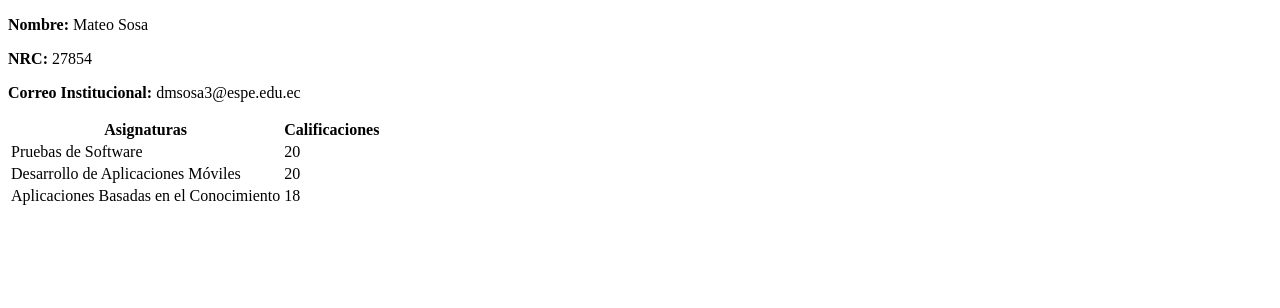
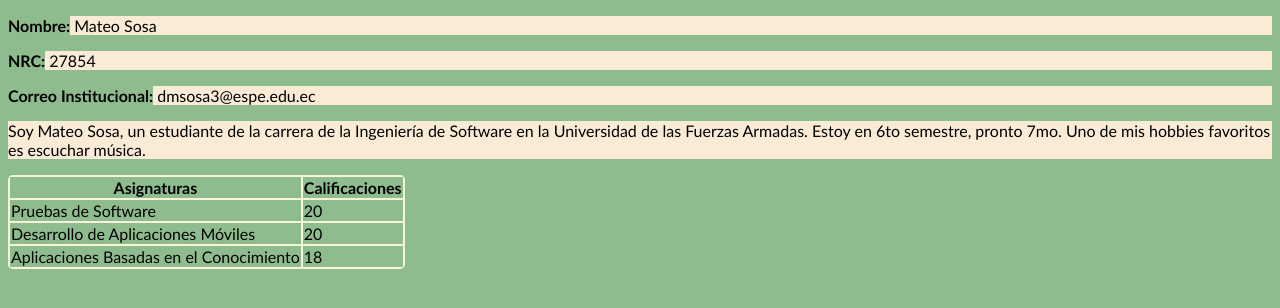
Before and after one commit to MatSosa1/27854_P3_Examen, a website: page public/index.html in a window 1280 px wide. Drawn offline with Linux system fonts and the light colour scheme.

Commit message:
Styles & Description

```diff
--- a/public/index.html
+++ b/public/index.html
@@ -4,11 +4,30 @@
   <meta charset="UTF-8">
   <meta name="viewport" content="width=device-width, initial-scale=1.0">
   <title>Perfil - Notas & Estadística</title>
+  <link rel="stylesheet" href="./styles.css">
+
+  <style>
+* {
+  font-family: 'Gill Sans', 'Gill Sans MT', Calibri, 'Trebuchet MS', sans-serif;
+  background-color: darkseagreen;
+}
+
+p {
+  background-color: antiquewhite;
+}
+
+table {
+  background-color: beige;
+  border-radius: 5px;
+}
+  </style>
 </head>
 <body>
   <p><strong>Nombre:</strong> Mateo Sosa</p>
   <p><strong>NRC:</strong> 27854</p>
   <p><strong>Correo Institucional:</strong> dmsosa3@espe.edu.ec</p>
+
+  <p>Soy Mateo Sosa, un estudiante de la carrera de la Ingeniería de Software en la Universidad de las Fuerzas Armadas. Estoy en 6to semestre, pronto 7mo. Uno de mis hobbies favoritos es escuchar música.</p>
 
   <table>
     <thead>
```
Also changed, not shown: public/styles.css (added).
